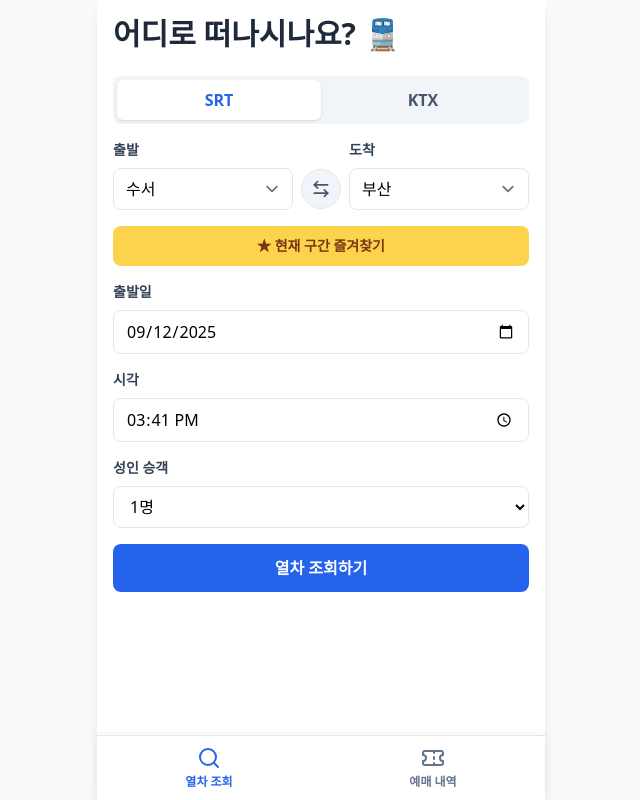
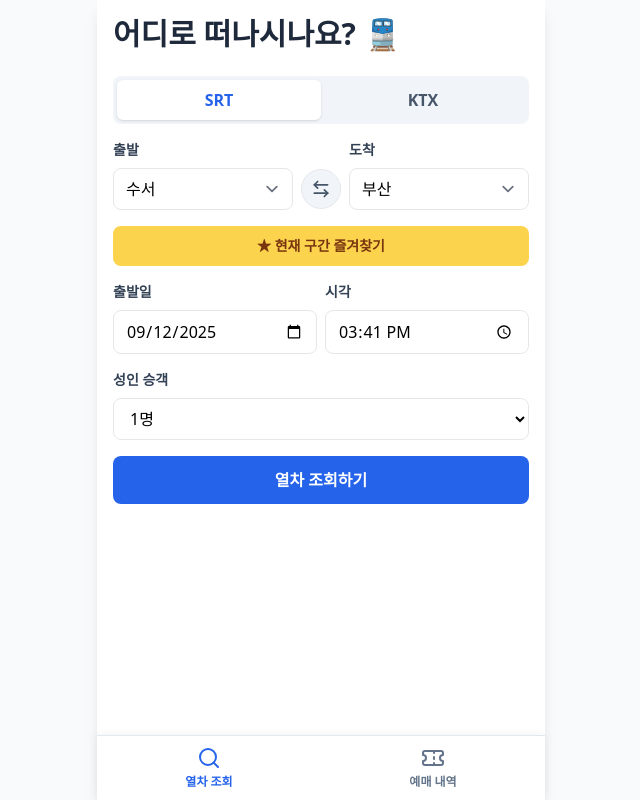
Before and after one commit to taelyon/train-booking, a React (Vite) app: page / in a window 1280 px wide. Shown: the whole page, without its empty margins (319-959 px from the left). Built offline with nearby package versions, Linux system fonts and the light colour scheme.

Commit message:
ㅇㅇㅇ

```diff
--- a/src/App.jsx
+++ b/src/App.jsx
@@ -363,6 +363,7 @@
                     <button type="button" onClick={handleAddFavorite} className="w-full bg-amber-300 text-amber-900 font-semibold py-2.5 px-4 rounded-lg hover:bg-amber-400 transition text-sm">★ 현재 구간 즐겨찾기</button>
                 </div>
 
+                <div className="grid grid-cols-2 gap-2">
                     <div>
                         <label className="block text-slate-700 text-sm font-bold mb-2">출발일</label>
                         <input type="date" name="date" defaultValue={today} required className="w-full px-3 py-2 border rounded-lg focus:outline-none focus:ring-2 focus:ring-blue-500" />
@@ -370,6 +371,7 @@
                     <div>
                         <label className="block text-slate-700 text-sm font-bold mb-2">시각</label>
                         <input type="time" name="time" defaultValue={currentTime} required className="w-full px-3 py-2 border rounded-lg focus:outline-none focus:ring-2 focus:ring-blue-500" />
+                    </div>
                 </div>
                 <div>
                     <label htmlFor="adults" className="block text-slate-700 text-sm font-bold mb-2">성인 승객</label><select name="adults" id="adults" defaultValue="1" className="w-full px-3 py-2 border rounded-lg bg-white focus:outline-none focus:ring-2 focus:ring-blue-500">{[...Array(5).keys()].map(n => <option key={n+1} value={n+1}>{n+1}명</option>)}</select>
```
Lines whose indentation alone changed are shown as unchanged.
